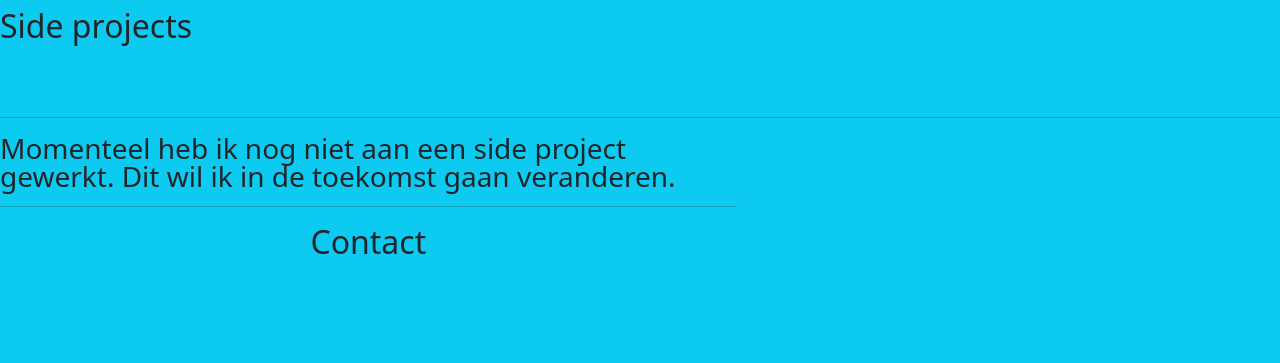
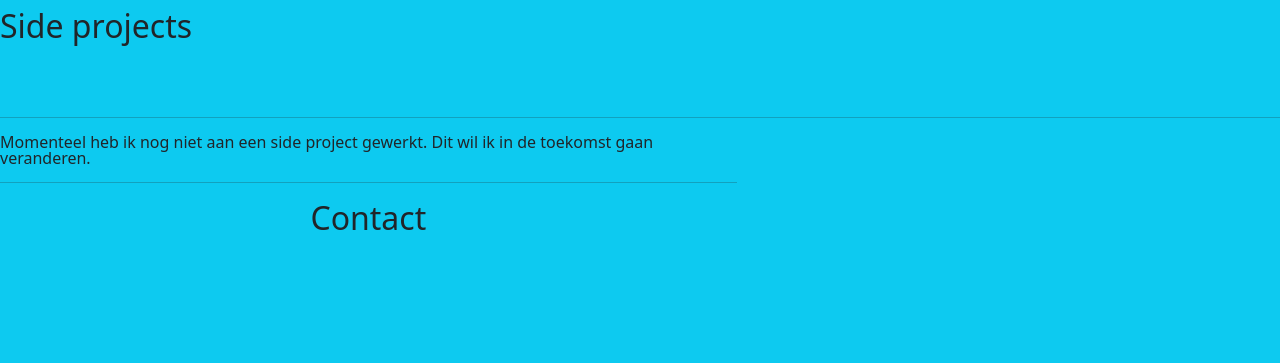
Before and after one commit to Anth-Wu/Anth-Wu.github.io, a plain HTML site: page index.html in a window 1280 px wide. Shown: the part 4240-4603 px from the top of the page. Drawn offline with nearby package versions, Linux system fonts and the light colour scheme.

Commit message:
Changed text size

```diff
--- a/index.html
+++ b/index.html
@@ -233,9 +233,9 @@
     <hr class="featurette-divider">
     <div class="row featurette">
       <div class="col-md-7 order-md-2">
-        <h3 class="featurette-heading fw-normal lh-1">
+        <p class="featurette-heading fw-normal lh-1">
           Momenteel heb ik nog niet aan een side project gewerkt. Dit wil ik in de toekomst gaan veranderen.
-        </h3>
+        </p>
         <hr id="contact" class="featurette-divider">
         <!-- /END THE FEATURETTES -->
         <h2 class="fw-light text-center">Contact</h2>
```
